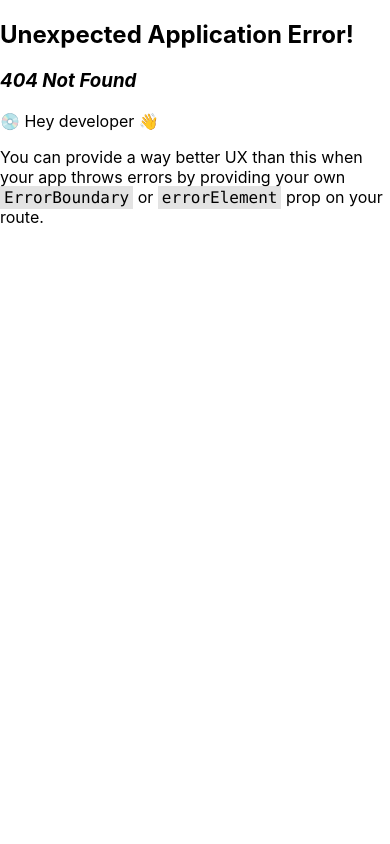
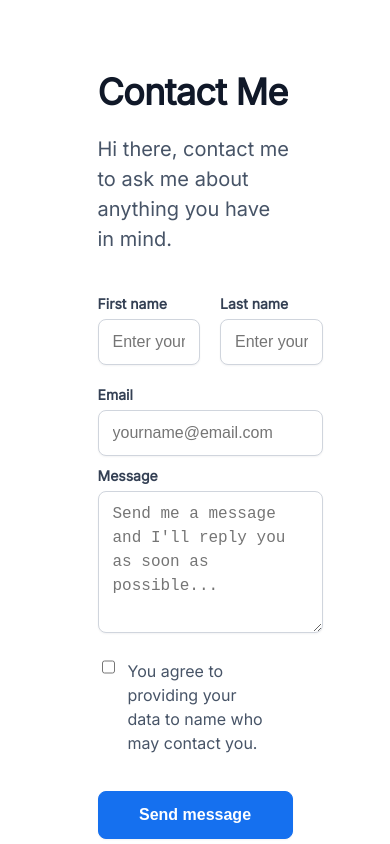
Before and after one commit to GREENFONTS/HNG_firstTask, a React (Create React App) app: page /contact in a window 390 px wide. Before the commit this address had no page. Shown: the top 844 px of the page. Built offline with nearby package versions, Linux system fonts and the light colour scheme.

Commit message:
Feat: added the desktop contact page

```diff
--- a/src/App.css
+++ b/src/App.css
@@ -287,26 +287,5 @@
     height: 24px;
   }
 
-  .contactCon {
-    width: 100%;
-    padding: 20px;
-    margin: 0px;
-  }
 
-  #subTitle {
-    font-size: 18px;
-    line-height: 28px;
-  }
-
-  .names {
-    display: block;
-  }
-
-  .form-group {
-    width: 80%;
-    margin: 20px 0px;
-  }
-  .btn{
-    width: 90%;
-  }
 }
--- /dev/null
+++ b/src/components/contact.jsx
@@ -0,0 +1,71 @@
+import React from "react";
+
+const Contact = () => {
+  return (
+    <div className="contactCon">
+      <div id="title">Contact Me</div>
+      <p id="subTitle">
+        Hi there, contact me to ask me about anything you have in mind.
+      </p>
+
+      <div className="form">
+        <div className="names">
+          <div className="form-group">
+            <div className="form-label">
+              <label>First name</label>
+            </div>
+
+            <input
+              className="form-control"
+              type="text"
+              placeholder="Enter your first name"
+            />
+          </div>
+
+          <div className="form-group">
+            <div className="form-label">
+              <label>Last name</label>
+            </div>
+            <input
+              className="form-control"
+              type="text"
+              placeholder="Enter your last name"
+            />
+          </div>
+        </div>
+
+        <div className="form-group">
+          <div className="form-label">
+            <label>Email</label>
+          </div>
+          <input
+            className="form-control"
+            type="email"
+            placeholder="yourname@email.com"
+          />
+        </div>
+
+        <div className="form-group">
+          <div className="form-label">
+            <label>Message</label>
+          </div>
+          <textarea
+            className="form-control"
+            type="text"
+            placeholder="Send me a message and I'll reply you as soon as possible..."
+            rows="5"
+          ></textarea>
+        </div>
+
+        <div className="agree">
+          <input type="checkbox" className="checkbox"/>
+          <p>You agree to providing your data to name who may contact you.</p>
+        </div>
+
+        <button type="button" className="btn">Send message</button>
+      </div>
+    </div>
+  );
+};
+
+export default Contact;
--- a/src/main.jsx
+++ b/src/main.jsx
@@ -2,6 +2,7 @@ import React from 'react'
 import {createBrowserRouter} from 'react-router-dom'
 import Links from './components/links';
 import App from "./App"
+import Contact from './components/contact';
 
 const router = createBrowserRouter([
     {
@@ -12,6 +13,10 @@ const router = createBrowserRouter([
             path: "/",
             element: <Links />
         },
+        {
+            path: "/contact",
+            element: <Contact />
+        },
 
 
       ]
```
